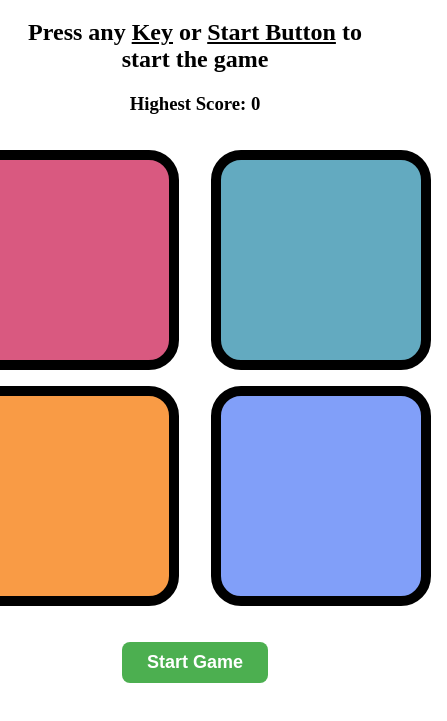
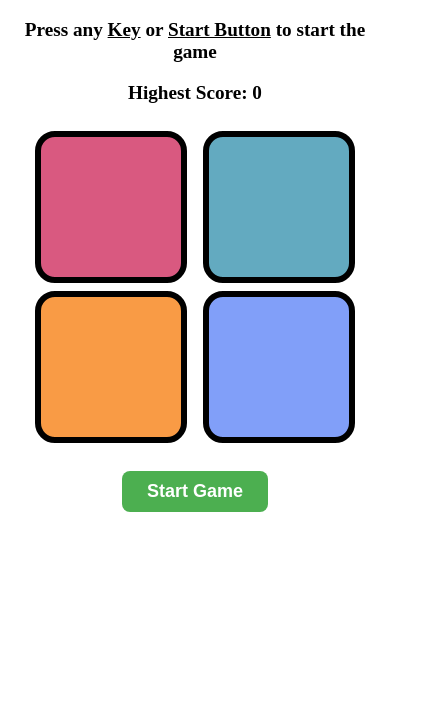
Before and after one commit to amitx231/javascript-simon-game, a plain HTML site: page index.html in a window 390 px wide. Shown: the part 61-782 px from the top of the page, 447 px wide, since content can reach past the window. Drawn offline with Linux system fonts and the light colour scheme.

Commit message:
Add Screenshot for preview

```diff
--- a/style.css
+++ b/style.css
@@ -54,3 +54,25 @@ body{
 #startBtn:active {
     transform: scale(0.98);
 }
+
+
+/* Responsiveness for phone  */
+@media (max-width: 500px) {
+
+    .btn {
+        width: 140px;
+        height: 140px;
+        margin: 0.5rem;
+        border-width: 6px;
+        border-radius: 20px;
+    }
+
+    h1 {
+        font-size: 2rem;
+    }
+
+    h2,
+    h3 {
+        font-size: 1.2rem;
+    }
+}
```
Also changed, not shown: screenshots/gameOver.jpeg (added), screenshots/gamePlay.jpeg (added), screenshots/gameStart.jpeg (added), 1 other file.
